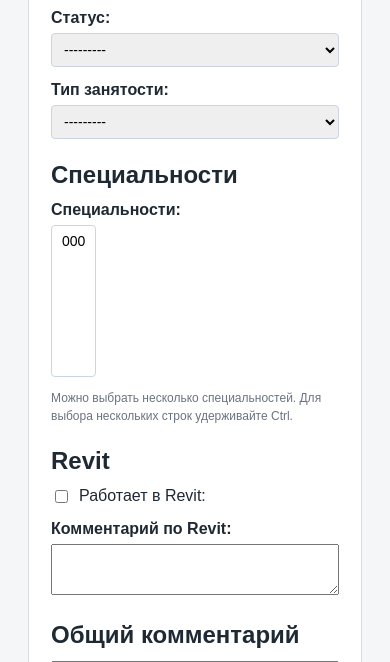
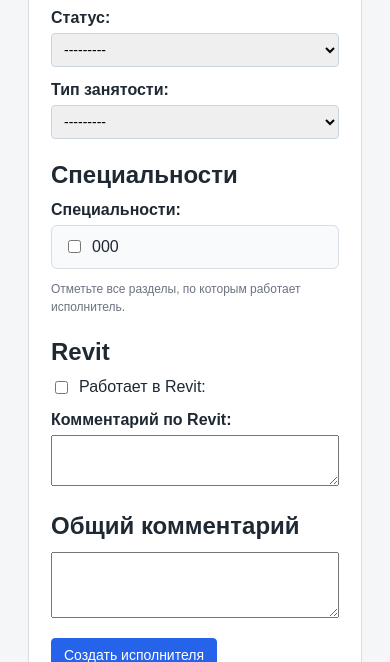
Before and after one commit to aTBepTKa/contractors_db, a Django app: page /executors/add/ in a window 390 px wide. Shown: the part 1004-1666 px from the top of the page. Run offline with Django 5.2, Linux system fonts and the light colour scheme; a user stored in the database is signed in; tables that the repository leaves empty hold one stand-in row (values such as "Sample post").

Commit message:
Fix executor specialties edit form

```diff
--- a/directory/forms.py
+++ b/directory/forms.py
@@ -46,13 +46,12 @@ class ProjectSelectionForm(forms.ModelForm):
 
 from .models import EmploymentType, ExecutorStatus
 
-
 class ExecutorForm(forms.ModelForm):
     specialties = forms.ModelMultipleChoiceField(
         label="Специальности",
         queryset=Specialty.objects.none(),
         required=False,
-        widget=forms.SelectMultiple(attrs={"size": 8}),
+        widget=forms.CheckboxSelectMultiple,
     )
 
     class Meta:
@@ -97,57 +96,3 @@ class ExecutorForm(forms.ModelForm):
 
         self.fields["revit_comment"].widget = forms.Textarea(attrs={"rows": 3})
         self.fields["general_comment"].widget = forms.Textarea(attrs={"rows": 4})
-
-        if self.instance and self.instance.pk:
-            self.fields["specialties"].initial = Specialty.objects.filter(
-                executor_specialties__executor=self.instance
-            ).order_by("code")
-    specialties = forms.ModelMultipleChoiceField(
-        label="Специальности",
-        queryset=Specialty.objects.none(),
-        required=False,
-        widget=forms.SelectMultiple(attrs={"size": 8}),
-    )
-
-    class Meta:
-        model = Executor
-        fields = (
-            "last_name",
-            "first_name",
-            "middle_name",
-            "phone",
-            "email",
-            "messenger",
-            "employment_type",
-            "status",
-            "works_in_revit",
-            "revit_comment",
-            "general_comment",
-            "specialties",
-        )
-
-    def __init__(self, *args, **kwargs):
-        super().__init__(*args, **kwargs)
-
-        self.fields["employment_type"].queryset = EmploymentType.objects.filter(
-            is_active=True
-        ).order_by("name")
-
-        self.fields["status"].queryset = ExecutorStatus.objects.filter(
-            is_active=True
-        ).order_by("name")
-
-        self.fields["specialties"].queryset = Specialty.objects.filter(
-            is_active=True
-        ).order_by("code")
-
-        self.fields["middle_name"].required = False
-        self.fields["phone"].required = False
-        self.fields["email"].required = False
-        self.fields["messenger"].required = False
-        self.fields["employment_type"].required = False
-        self.fields["revit_comment"].required = False
-        self.fields["general_comment"].required = False
-
-        self.fields["revit_comment"].widget = forms.Textarea(attrs={"rows": 3})
-        self.fields["general_comment"].widget = forms.Textarea(attrs={"rows": 4})
--- a/directory/static/directory/css/main.css
+++ b/directory/static/directory/css/main.css
@@ -809,3 +809,53 @@ button:hover,
 .negotiation-add-no-date textarea {
     grid-column: auto;
 }
+
+.specialty-checkbox-grid {
+    display: grid;
+    grid-template-columns: repeat(3, minmax(0, 1fr));
+    gap: 8px 16px;
+    padding: 12px;
+    background: #f8fafc;
+    border: 1px solid #d9dee5;
+    border-radius: 6px;
+}
+
+.specialty-checkbox-grid ul {
+    list-style: none;
+    margin: 0;
+    padding: 0;
+    display: contents;
+}
+
+.specialty-checkbox-grid li {
+    margin: 0;
+    padding: 6px 8px;
+    background: #ffffff;
+    border: 1px solid #e5e7eb;
+    border-radius: 4px;
+}
+
+.specialty-checkbox-grid label {
+    display: flex;
+    gap: 8px;
+    align-items: flex-start;
+    font-weight: 400;
+    margin: 0;
+    cursor: pointer;
+}
+
+.specialty-checkbox-grid input[type="checkbox"] {
+    margin-top: 2px;
+}
+
+@media (max-width: 1000px) {
+    .specialty-checkbox-grid {
+        grid-template-columns: repeat(2, minmax(0, 1fr));
+    }
+}
+
+@media (max-width: 700px) {
+    .specialty-checkbox-grid {
+        grid-template-columns: 1fr;
+    }
+}
--- a/directory/templates/directory/executor_form.html
+++ b/directory/templates/directory/executor_form.html
@@ -85,10 +85,15 @@
         <h2>Специальности</h2>
         <div class="executor-form-wide">
             {{ form.specialties.label_tag }}
-            {{ form.specialties }}
+
+            <div class="specialty-checkbox-grid">
+                {{ form.specialties }}
+            </div>
+
             {{ form.specialties.errors }}
+
             <p class="small muted">
-                Можно выбрать несколько специальностей. Для выбора нескольких строк удерживайте Ctrl.
+                Отметьте все разделы, по которым работает исполнитель.
             </p>
         </div>
 
--- a/directory/urls.py
+++ b/directory/urls.py
@@ -12,8 +12,6 @@ urlpatterns = [
     path("executors/<int:executor_id>/", views.executor_detail, name="executor_detail"),
     path("executors/<int:executor_id>/edit/", views.executor_update, name="executor_update"),
     path("executors/<int:executor_id>/comments/add/", views.add_executor_comment, name="add_executor_comment"),
-    path("executors/<int:executor_id>/specialties/add/", views.add_executor_specialty, name="add_executor_specialty"),
-    path("executor-specialties/<int:executor_specialty_id>/delete/", views.delete_executor_specialty, name="delete_executor_specialty"),
 
     # Проекты
     path("projects/", views.project_list, name="project_list"),
--- a/directory/views.py
+++ b/directory/views.py
@@ -672,6 +672,8 @@ def add_executor_comment(request, executor_id):
     return redirect("executor_detail", executor_id=executor.id)
 
 def update_executor_specialties(executor, specialties):
+    specialties = specialties or []
+
     ExecutorSpecialty.objects.filter(executor=executor).exclude(
         specialty__in=specialties
     ).delete()
@@ -742,8 +744,17 @@ def delete_executor_specialty(request, executor_specialty_id):
 @login_required
 def executor_update(request, executor_id):
     executor = get_object_or_404(
-        Executor.objects.select_related("status", "employment_type"),
+        Executor.objects
+        .select_related("status", "employment_type")
+        .prefetch_related("executor_specialties__specialty"),
         id=executor_id,
+    )
+
+    selected_specialty_ids = list(
+        executor.executor_specialties.values_list(
+            "specialty_id",
+            flat=True,
+        )
     )
 
     if request.method == "POST":
@@ -756,7 +767,12 @@ def executor_update(request, executor_id):
 
             return redirect("executor_detail", executor_id=executor.id)
     else:
-        form = ExecutorForm(instance=executor)
+        form = ExecutorForm(
+            instance=executor,
+            initial={
+                "specialties": selected_specialty_ids,
+            },
+        )
 
     context = {
         "form": form,
```
Also changed, not shown: directory/templates/directory/executor_detail.html (+8 -41 lines).
